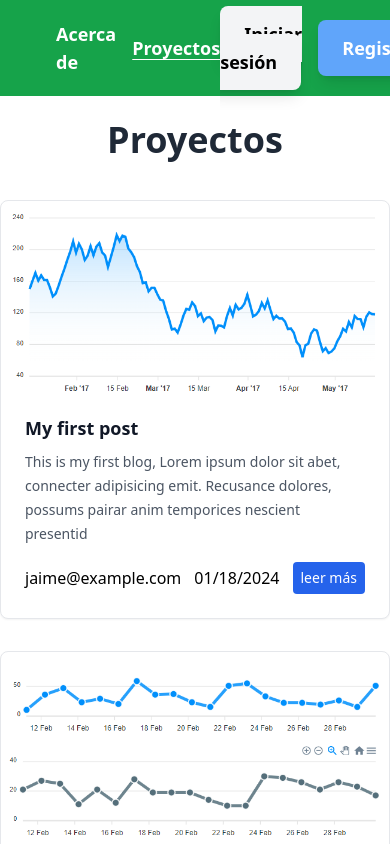
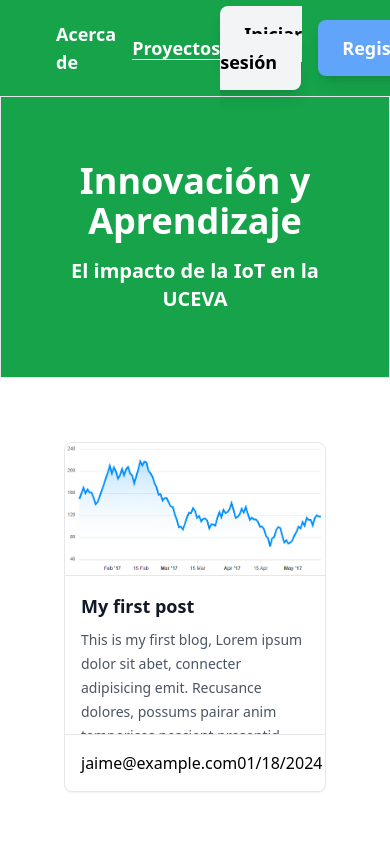
Before and after one commit to jaimediaz96/uceva.iot, a React (Vite) app in the folder uceva-iot-front/: page /blogs in a window 390 px wide. Shown: the top 844 px of the page. Built offline with nearby package versions, Linux system fonts and the light colour scheme.

Commit message:
Updated blog page aesthetics and ensured responsiveness

```diff
--- a/uceva-iot-front/src/Components/CardBlog.jsx
+++ b/uceva-iot-front/src/Components/CardBlog.jsx
@@ -3,7 +3,7 @@
 function CardBlog({ title, description, image, author, date }) {
   function renderImg() {
     if (image) {
-      return (<img src={`/${image}`} alt={image} />);
+      return (<img src={image} alt={image} />);
     }
     else {
       return (<PhotoIcon className="h-32 text-black" />);
@@ -11,32 +11,23 @@
   }
 
   return (
-    <div className="max-w-xl rounded-lg bg-white shadow-sm border p-2 mb-8">
-      <figure className="w-full h-full object-contain rounded-lg">
+    <div className="flex flex-col rounded-lg bg-white shadow-sm border">
+      <figure className="w-full md:h-48 lg:h-64 overflow-hidden rounded-lg">
         {renderImg()}
       </figure>
-      <div className="p-4">
-        <h2 className="text-gray-900 text-lg leading-7 font-semibold block">
+
+      <div className="h-40 overflow-hidden p-4 border-y">
+        <h3 className="text-gray-900 text-lg leading-7 font-semibold block">
           {title}
-        </h2>
-
+        </h3>
         <p className="mt-2 text-gray-600 text-sm leading-6">
           {description}
         </p>
+      </div>
 
-        <div className="flex justify-between items-center mt-4">
-          <p>
-            {author}
-          </p>
-
-          <p>
-            {date}
-          </p>
-
-          <div className="inline-flex text-white text-sm leading-6 font-medium items-center gap-1 bg-blue-600 py-1 px-2 rounded">
-            leer más
-          </div>
-        </div>
+      <div className="flex justify-between items-center p-4">
+        <p>{author}</p>
+        <p>{date}</p>
       </div>
     </div>
   );
--- a/uceva-iot-front/src/Context/UcevaIotContext.jsx
+++ b/uceva-iot-front/src/Context/UcevaIotContext.jsx
@@ -7,7 +7,8 @@
   const urls = [
     "/Content/0-My-first-post.md",
     "/Content/1-My-second-post.md",
-    "/Content/2-My-third-post.md"
+    "/Content/2-My-third-post.md",
+    "/Content/3-Smart-Water.md"
   ]; // Mock of data of API
 
   const [dataBlogs, setDataBlogs] = useState([]);
--- a/uceva-iot-front/src/Pages/Blog.jsx
+++ b/uceva-iot-front/src/Pages/Blog.jsx
@@ -22,7 +22,7 @@
 
   function renderImg() {
     if (metadata.image) {
-      return (<img src={`/${metadata.image}`} alt={metadata.image} />);
+      return (<img src={metadata.image} alt={metadata.image} />);
     }
     else {
       return (<PhotoIcon className="h-32 text-black" />);
--- a/uceva-iot-front/src/Pages/Blogs.jsx
+++ b/uceva-iot-front/src/Pages/Blogs.jsx
@@ -8,12 +8,18 @@
 
   return (
     <>
-      <div className="flex items-center justify-center relative w-80 mb-4">
-        <h1 className="text-4xl font-bold text-center text-gray-800 my-6">Proyectos</h1>
-      </div>
+      <section className="w-full p-16 bg-green-600 text-white font-bold text-center border">
+        <h1 className="text-4xl mb-4">Innovación y Aprendizaje</h1>
+        <h2 className="text-xl">El impacto de la IoT en la UCEVA</h2>
+      </section>
+      <main className="grid grid-cols-1 lg:grid-cols-2 xl:grid-cols-3 gap-4 p-16">
         {
           dataBlogs?.map(data => (
-          <Link key={data.id} to={`/blog/${data.id}-${data.title.replace(/\s/g, "-")}`}>
+            <article key={data.id} className="flex flex-col justify-center">
+              <Link
+                key={data.id}
+                to={`/blog/${data.id}-${data.title.replace(/\s/g, "-")}`}
+                className="min-h-[500px] max-h-[600px] overflow-hidden">
                 <CardBlog
                   title={data.title}
                   description={data.description}
@@ -22,8 +28,10 @@
                   date={data.date}
                 />
               </Link>
+            </article>
           ))
         }
+      </main>
     </>
   );
 
```
Also changed, not shown: uceva-iot-front/public/Content/3-Smart-Water.md (added, +74 -0 lines), uceva-iot-front/src/Pages/SignIn.jsx (line endings or trailing spaces). Lines whose indentation alone changed are shown as unchanged.
